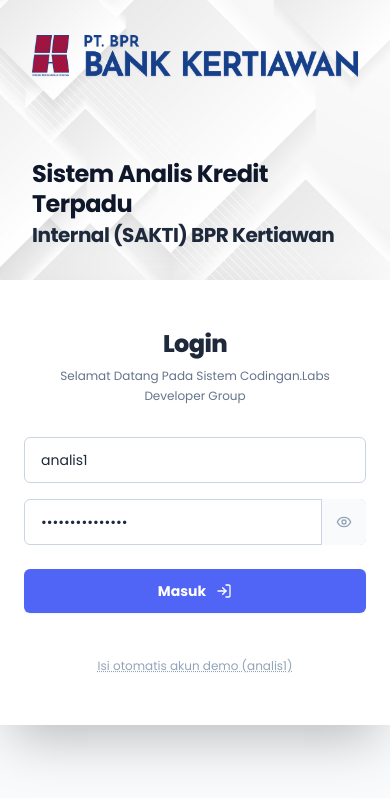
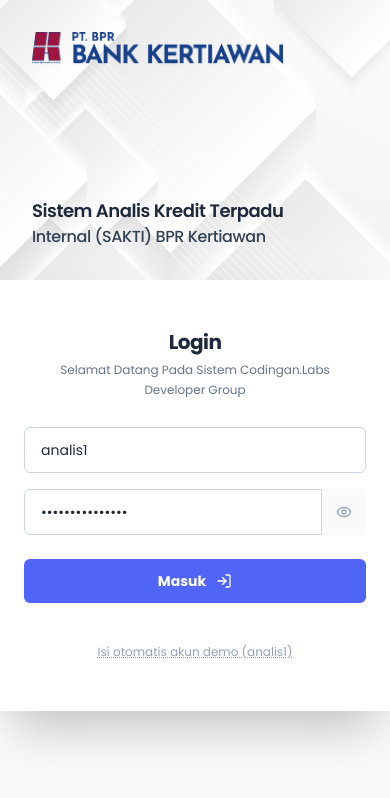
Before and after one commit to Gungnana/agunan-app, a React (Vite) app in the folder agunan-app/frontend/: page /login in a window 390 px wide. Shown: the top 798 px of the page. Built offline with nearby package versions, Linux system fonts and the light colour scheme; no server answers.

Commit message:
style(login): sesuaikan ukuran logo dan teks agar proporsional dan tidak terlalu besar

```diff
--- a/agunan-app/frontend/src/pages/LoginPage.tsx
+++ b/agunan-app/frontend/src/pages/LoginPage.tsx
@@ -50,16 +50,16 @@
           <img
             src="/logo1.png"
             alt="PT. BPR BANK KERTIAWAN"
-            className="h-12 sm:h-16 md:h-20 w-auto object-contain drop-shadow-sm"
+            className="h-8 sm:h-9 md:h-11 w-auto object-contain drop-shadow-sm"
           />
         </div>
 
         {/* Teks Judul Sistem di Kiri Bawah */}
-        <div className="z-10 mt-12 md:mt-0 space-y-1">
-          <h1 className="text-2xl sm:text-3xl lg:text-[34px] font-bold text-slate-900 tracking-tight leading-tight">
+        <div className="z-10 mt-10 md:mt-0 space-y-0.5">
+          <h1 className="text-lg sm:text-xl md:text-[22px] font-semibold text-slate-800 tracking-tight leading-snug">
             Sistem Analis Kredit Terpadu
           </h1>
-          <p className="text-xl sm:text-2xl lg:text-[28px] font-bold text-slate-800 tracking-tight leading-tight">
+          <p className="text-base sm:text-lg md:text-[19px] font-medium text-slate-700 tracking-tight leading-snug">
             Internal (SAKTI) BPR Kertiawan
           </p>
         </div>
@@ -67,13 +67,13 @@
 
       {/* Kolom Kanan: Form Login Putih Bersih */}
       <div className="w-full md:w-[44%] lg:w-[42%] bg-white flex flex-col justify-center items-center px-6 sm:px-12 lg:px-16 py-12 md:py-8 shadow-2xl md:shadow-none z-20">
-        <div className="w-full max-w-[390px] space-y-6">
+        <div className="w-full max-w-[370px] space-y-5">
           {/* Header Form */}
-          <div className="text-center space-y-1.5">
-            <h2 className="text-2xl sm:text-3xl font-extrabold text-slate-800 tracking-tight">
+          <div className="text-center space-y-1">
+            <h2 className="text-xl sm:text-2xl font-bold text-slate-800 tracking-tight">
               Login
             </h2>
-            <p className="text-xs sm:text-sm text-slate-500 leading-relaxed">
+            <p className="text-xs sm:text-[13px] text-slate-500 leading-relaxed">
               Selamat Datang Pada Sistem Codingan.Labs
               <br />
               Developer Group
```
